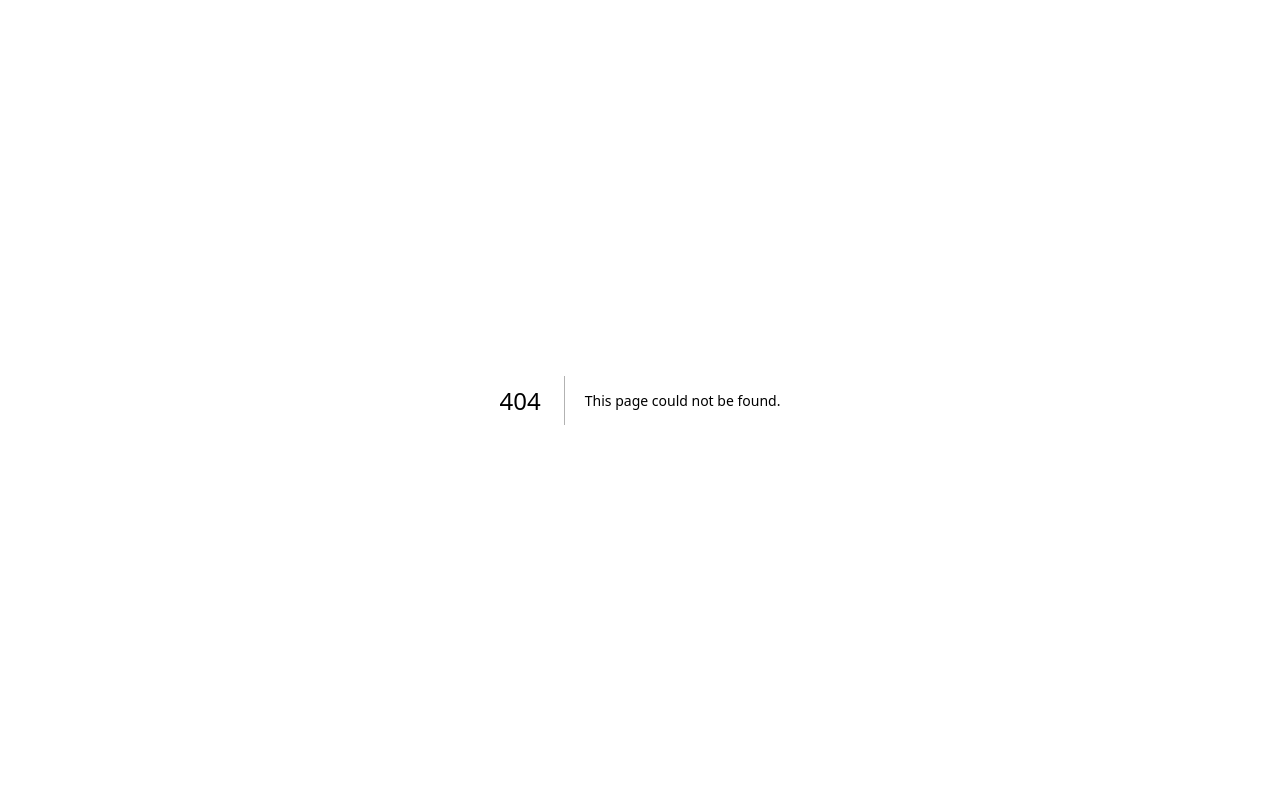
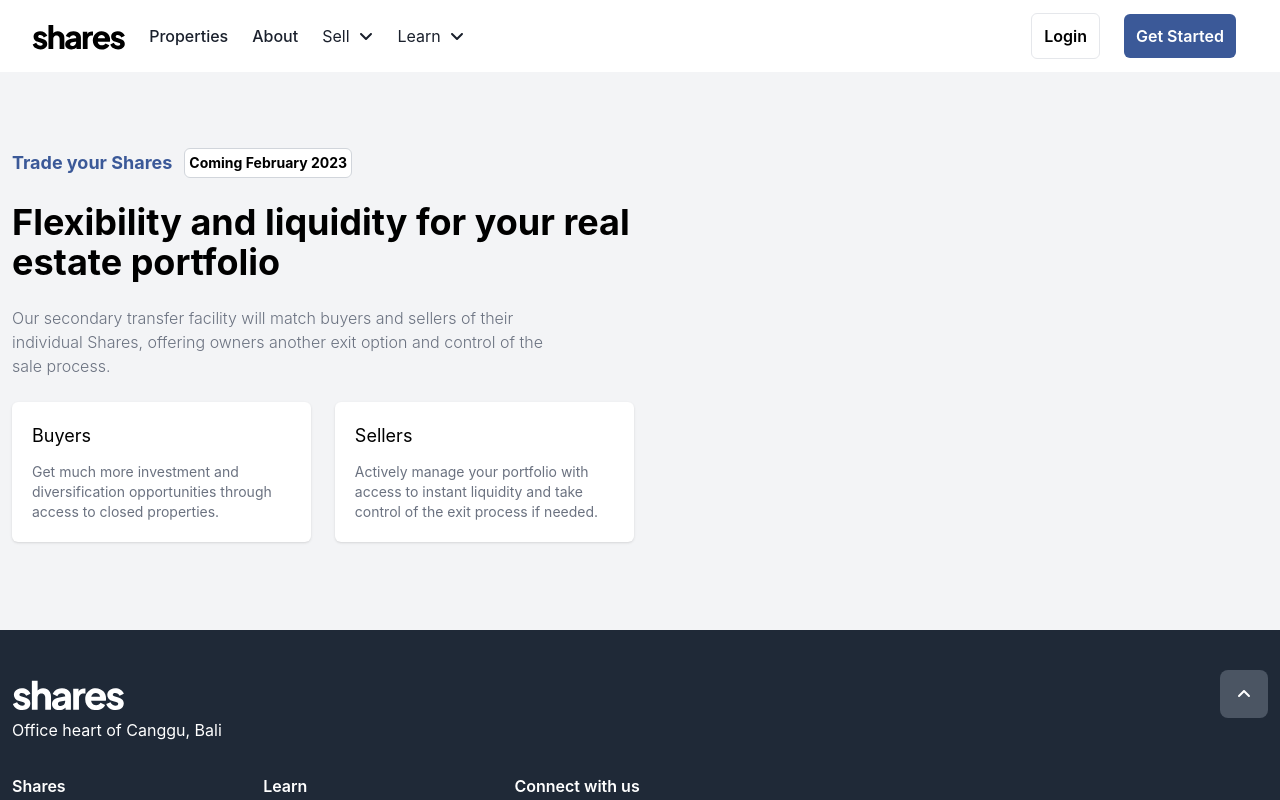
Before and after one commit to TEAMDAOPSI2/bnbshare, a Next.js app: page /shares-secondary-transfer-facility in a window 1280 px wide. Before the commit this address had no page. Shown: the top 800 px of the page. Built offline with nearby package versions, Linux system fonts and the light colour scheme.

Commit message:
FEAT - Add Page shares secondary transfer facility

```diff
--- a/components/Navbar.jsx
+++ b/components/Navbar.jsx
@@ -14,7 +14,7 @@ const Navbar = ({ pathName }) => {
     title: 'Sell',
     links: [
       { name: 'Sell with Shares', href: '/sell-with-shares', icon: <FontAwesomeIcon icon={faHome} /> },
-      { name: 'Sell transfer Facility', href: '/sell-shares', icon: <FontAwesomeIcon icon={faStoreAlt} /> },
+      { name: 'Sell transfer Facility', href: '/shares-secondary-transfer-facility', icon: <FontAwesomeIcon icon={faStoreAlt} /> },
     ],
   };
 
--- a/pages/index.jsx
+++ b/pages/index.jsx
@@ -11,7 +11,7 @@ import PropertiesSection from '@/sections/welcome/PropertiesSection';
 import RewardsSection from '@/sections/welcome/RewardsSection';
 import BestAssetSection from '@/sections/welcome/BestAssetSection';
 import ReadyToGetSection from '@/sections/welcome/ReadyToGetSection';
-import Footer from "@/components/Footer";
+import Footer from '@/components/Footer';
 
 export default function Home() {
   return (
@@ -34,7 +34,7 @@ export default function Home() {
         <RewardsSection />
         <BestAssetSection />
         <ReadyToGetSection />
-          <Footer/>
+        <Footer />
       </div>
     </div>
   );
--- /dev/null
+++ b/pages/shares-secondary-transfer-facility.jsx
@@ -0,0 +1,23 @@
+import Footer from '@/components/Footer';
+import Navbar from '@/components/Navbar';
+import HeroSection from '@/sections/shares-secondary/HeroSection';
+import Head from 'next/head';
+import { useRouter } from 'next/router';
+
+const SharesSecondaryTransferFacility = () => {
+  const router = useRouter();
+  const { pathname } = router;
+
+  return (
+    <>
+      <Head>
+        <title>Shares Villas | Shares Secondary Transfer Facilit</title>
+      </Head>
+      <Navbar pathName={pathname} />
+      <HeroSection />
+      <Footer />
+    </>
+  );
+};
+
+export default SharesSecondaryTransferFacility;
--- /dev/null
+++ b/sections/shares-secondary/HeroSection.jsx
@@ -0,0 +1,42 @@
+const Box = (props) => {
+  // eslint-disable-next-line react/prop-types
+  const { title, text } = props;
+  return (
+    <div className="bg-white rounded-md p-5 mb-3 shadow">
+      <h3 className="text-lg pb-3">{title}</h3>
+      <p className="text-gray-500 text-sm">{text}</p>
+    </div>
+  );
+};
+const HeroSection = () => (
+  <section className="bg-gray-100">
+    <div className="container py-16 px-3 mx-auto">
+      <div className="flex gap-6 flex-col sm:flex-row">
+        <div className="md:basis-[55%]">
+          <div className="py-3 flex flex-row gap-3 items-center">
+            <p className="text-primary font-bold text-lg">Trade your Shares</p>
+            <p className="p-1 rounded-md text-sm font-bold bg-white border border-gray-300">Coming February 2023</p>
+          </div>
+          <h2 className="text-4xl font-bold py-3 mb-3">Flexibility and liquidity for your real estate portfolio</h2>
+          <p className="font-light text-gray-500 md:w-[80%] mb-3">
+            Our secondary transfer facility will match buyers and sellers of their individual Shares, offering owners
+            another exit option and control of the sale process.
+          </p>
+          <div className="grid grid-cols-2 gap-6 md:w-[90%] py-3">
+            <Box
+              title="Buyers"
+              text="Get much more investment and diversification opportunities through access to closed properties."
+            />
+            <Box
+              title="Sellers"
+              text="Actively manage your portfolio with access to instant liquidity and take control of the exit process if needed."
+            />
+          </div>
+        </div>
+        <div className="bg-transparent flex-auto"/>
+      </div>
+    </div>
+  </section>
+);
+
+export default HeroSection;
--- a/tailwind.config.js
+++ b/tailwind.config.js
@@ -14,7 +14,7 @@ module.exports = {
                 'secondary': '#10B981',
                 'danger': '#EF4444',
                 'primary-hover': '#2d4373',
-
+                'black': '#1a202c'
             }
         },
         fontFamily: {
```
Also changed, not shown: 1 other file (tests, documents, lock files or other folders). Lines whose indentation alone changed are shown as unchanged.
